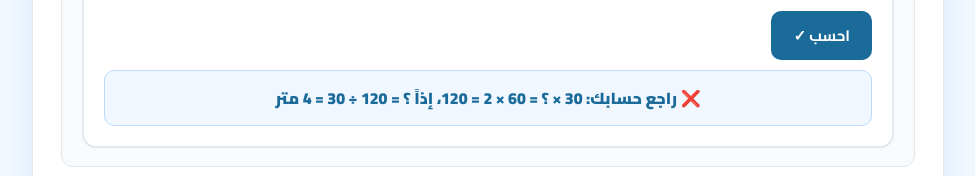
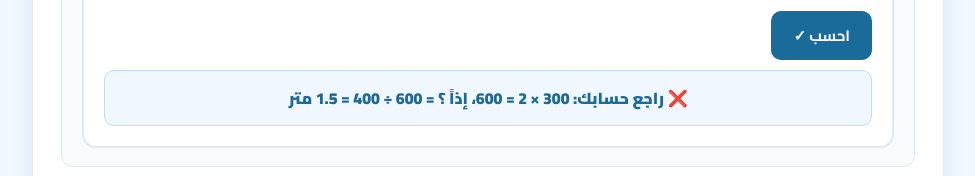
Before and after one commit to 1002237392-ux/machines, a plain HTML site: page index.html in a window 1280 px wide. Both pictures are taken after a click on the button "احسب ✓". Shown: the part 3812-3988 px from the top of the page, without its empty margins (152-1127 px from the left). Drawn offline with Linux system fonts and the light colour scheme.

Commit message:
Update index.html

```diff
--- a/index.html
+++ b/index.html
@@ -1697,8 +1697,9 @@ function checkLeverCalc() {
   const ans = parseFloat(document.getElementById('lCalcD1').value);
   const el = document.getElementById('lCalcAns');
   el.style.display = 'block';
-  if (Math.abs(ans - 4) < 0.2) el.innerHTML = '✅ صحيح تماماً! 30 × 4 = 60 × 2 = 120 ن·م — الرافعة متزنة!';
-  else el.innerHTML = `❌ راجع حسابك: 30 × ؟ = 60 × 2 = 120، إذاً ؟ = 120 ÷ 30 = 4 متر`;
+  // سارة 300 نيوتن × 2 متر = أخوها 400 نيوتن × ؟ → ؟ = 600 ÷ 400 = 1.5 متر
+  if (Math.abs(ans - 1.5) < 0.1) el.innerHTML = '✅ صحيح تماماً! 300 × 2 = 400 × 1.5 = 600 ن·م — الترجيحة متزنة!';
+  else el.innerHTML = '❌ راجع حسابك: 300 × 2 = 600، إذاً ؟ = 600 ÷ 400 = 1.5 متر';
 }
 
 function checkPulleyCalc() {
```
